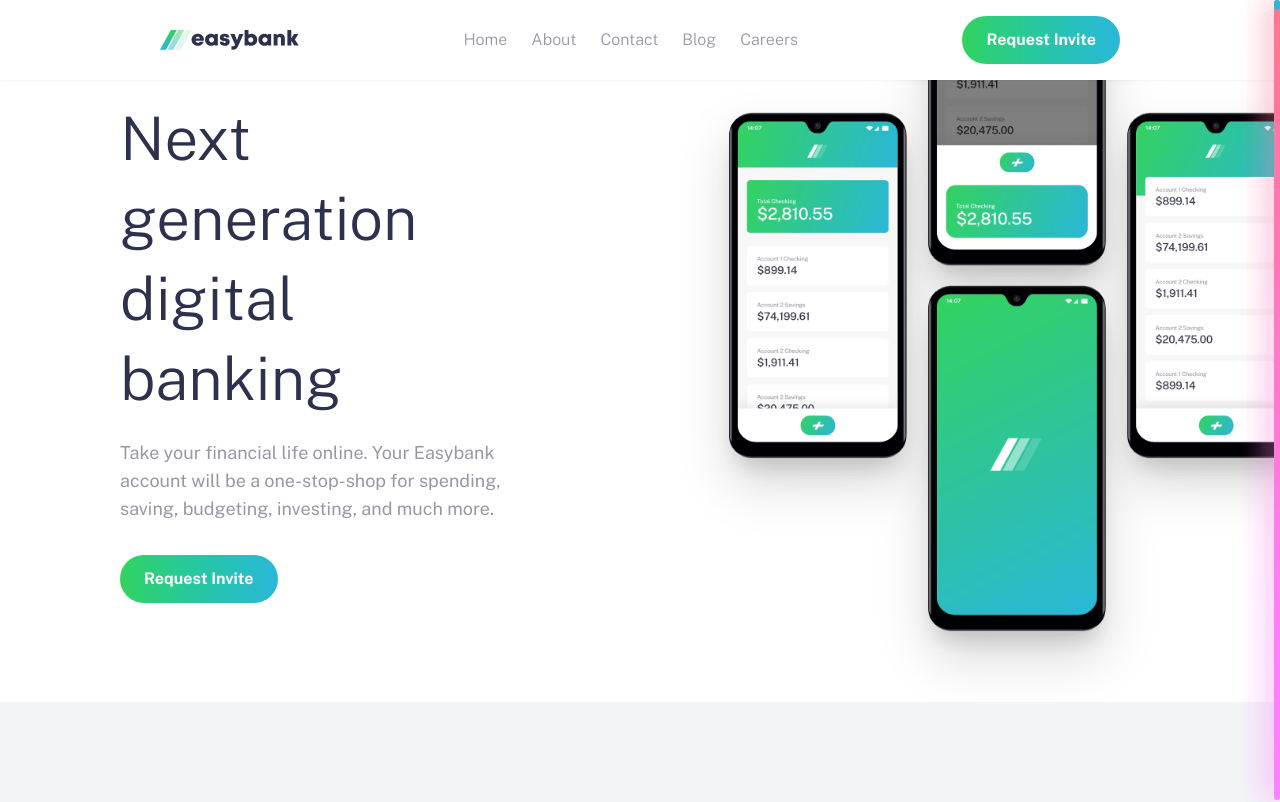
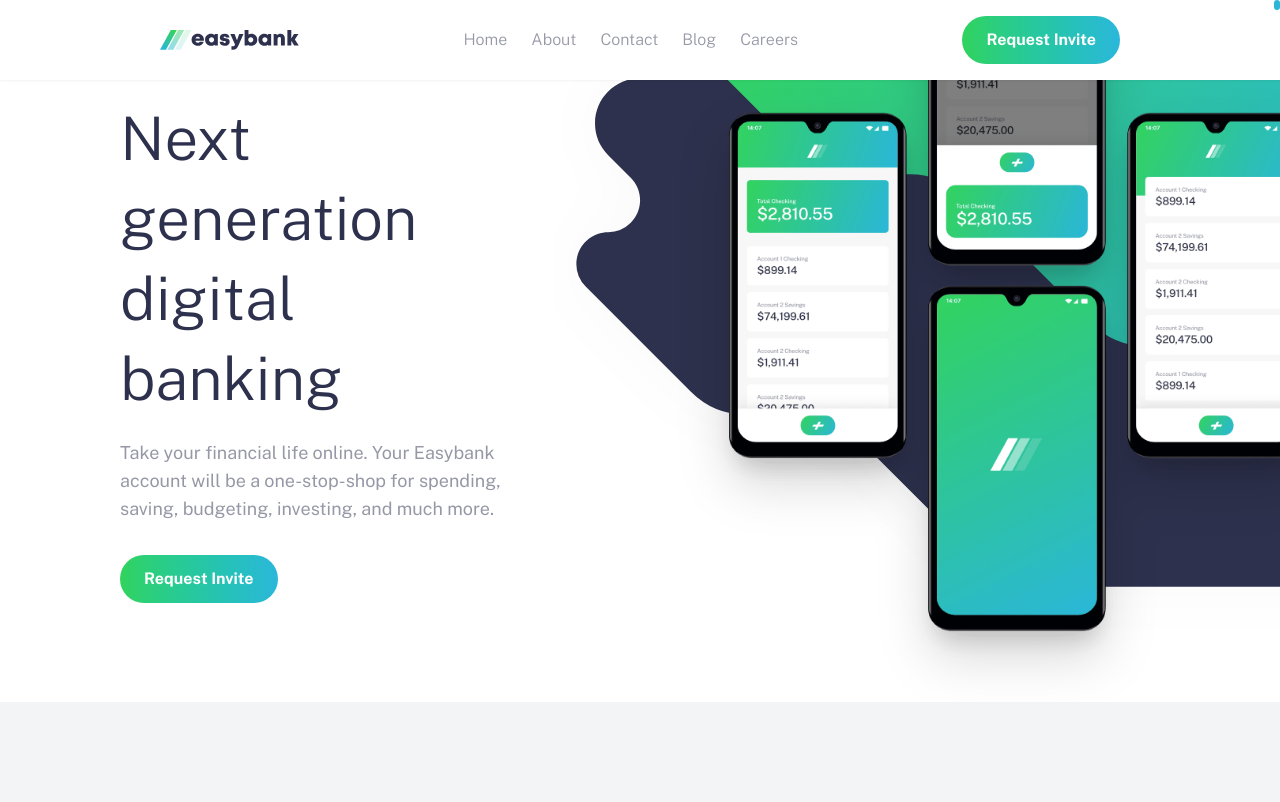
Before and after one commit to MarziaJalili/easybank-landing-page, a React (Vite) app: page / in a window 1280 px wide. Shown: the top 802 px of the page. Built offline with nearby package versions, Linux system fonts and the light colour scheme.

Commit message:
solved the images' and scrollbar's issues

```diff
--- a/src/App.jsx
+++ b/src/App.jsx
@@ -15,7 +15,7 @@
 
   if (progress) {
     window.onscroll = () => {
-      const progressHeight = (window.pageYOffset / totalHeight) * 100;
+      const progressHeight = (window.pageYOffset / totalHeight) * 300;
       progress.style.height = progressHeight + "%";
     };
   }
@@ -23,7 +23,7 @@
     <>
       {/* the scroll progress bar */}
 
-      <div className="progress-bar rounded-full z-100 fixed top-0 right-0 w-[6px] bg-linear-to-t h-full from-Lime-Green to-Bright-Cyan"></div>
+      <div className="progress-bar rounded-full z-100 fixed top-0 right-0 w-[6px] bg-linear-to-t from-Lime-Green to-Bright-Cyan"></div>
       <div className="scroll-path rounded-full z-100 fixed top-0 right-0 w-[6px] h-[10px] bg-Bright-Cyan"></div>
 
       {/* main content of the page */}
--- a/src/components/Cta.jsx
+++ b/src/components/Cta.jsx
@@ -11,18 +11,11 @@
       ease: "back",
     });
   });
-  const mobileBG = darkMode
-    ? "../public/dark-bg-intro-mobile.svg"
-    : "../public/bg-intro-mobile.svg";
-
-  const desktopBG = darkMode
-    ? "../public/dark-bg-intro-desktop.svg"
-    : "../public/bg-intro-desktop.svg";
 
   return (
     <section className="cta overflow-hidden flex flex-col items-center lg:flex-row-reverse  md:space-x-6">
       <div
-        className={`bg-[url(${mobileBG})] bg-no-repeat -mr-10  bg-[length:100%] lg:bg-[length:130%] lg:bg-[url(${desktopBG})] lg:bg-[position:top_150%_right_85%]`}
+        className={`image-bg bg-[url(../public/bg-intro-mobile.svg)] bg-no-repeat -mr-10  bg-[length:100%] lg:bg-[length:130%] lg:bg-[url(../public/bg-intro-desktop.svg)] lg:bg-[position:top_150%_right_85%]`}
       >
         <img
           className="-mt-40 drop-shadow-2xl pb-10 md:pl-40 md:-mt-20"
--- a/src/index.css
+++ b/src/index.css
@@ -158,6 +158,14 @@
     background-color: #d1fab6;
   }
 
+  .image-bg {
+    background-image: url("../public/dark-bg-intro-mobile.svg");
+
+    @media (min-width: 64rem) {
+      background-image: url("../public/dark-bg-intro-desktop.svg");
+    }
+  }
+
   h1,
   h2,
   h3 {
```
